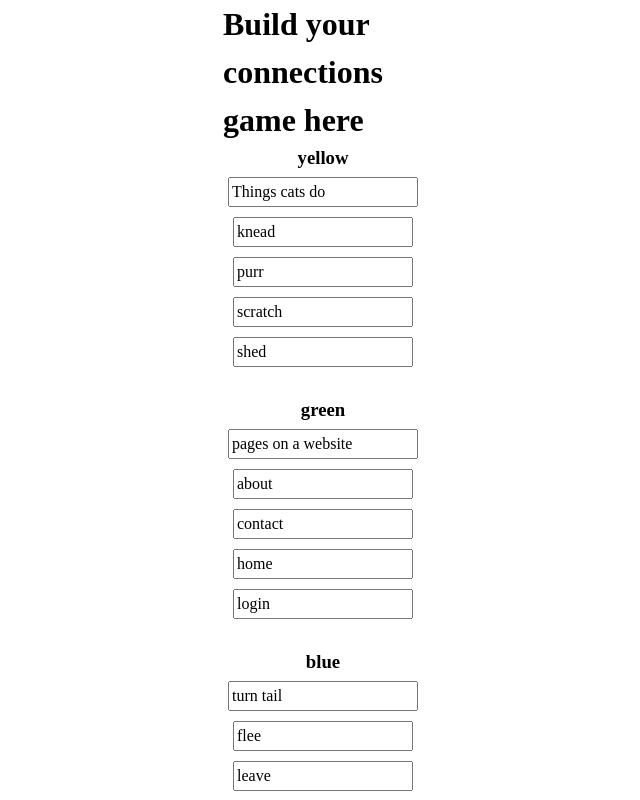
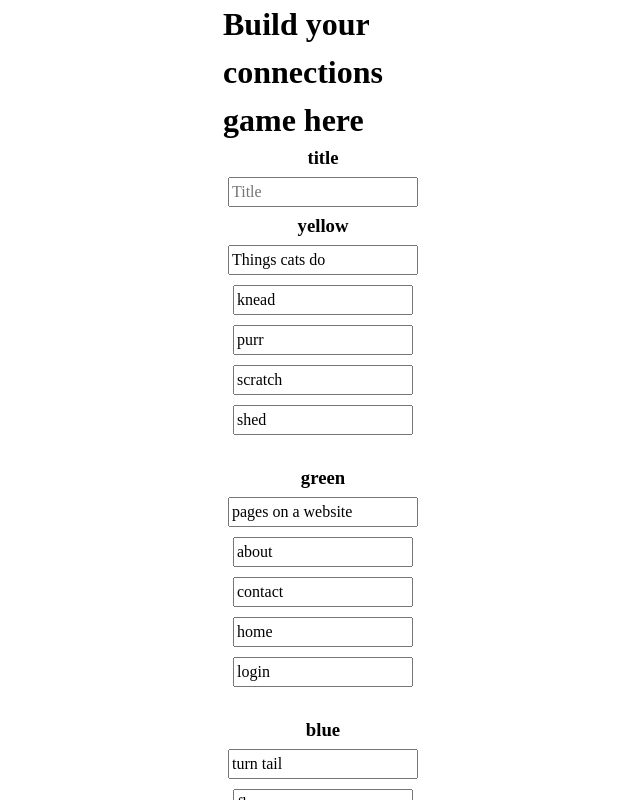
Before and after one commit to fdoyle/my-categories, a SvelteKit app: page / in a window 1280 px wide. Shown: the top 800 px of the page, without its empty margins (317-957 px from the left). Built offline with nearby package versions, Linux system fonts and the light colour scheme.

Commit message:
add custom title

```diff
--- a/src/routes/+page.svelte
+++ b/src/routes/+page.svelte
@@ -1,5 +1,7 @@
 <script lang="ts">
 	import Encode from '$lib/encode';
+
+    let title = ''
 
 	let category1 = 'Things cats do';
 	let category1_item1 = 'knead';
@@ -30,6 +32,7 @@
 	}
 
 	function clear() {
+        title = ''
 		category1 = '';
 		category2 = '';
 		category3 = '';
@@ -54,6 +57,7 @@
 
 	function buildGame() {
 		return {
+            title: title,
 			category1: {
 				name: category1,
 				items: [category1_item1, category1_item2, category1_item3, category1_item4]
@@ -75,6 +79,7 @@
 
 	function isValid() {
 		return (
+            title &&
 			category1 &&
 			category2 &&
 			category3 &&
@@ -115,6 +120,9 @@
 <div class="root">
 	<div class="container">
 		<h1>Build your connections game here</h1>
+
+        <h3>title</h3>
+		<input class="category" bind:value={title} placeholder="Title" />
         <h3>yellow</h3>
 		<input class="category" bind:value={category1} placeholder="Category 1" />
 		<input class="item" bind:value={category1_item1} placeholder="Item 1" />
```
Also changed, not shown: src/routes/game/+page.svelte (+19 -5 lines).
